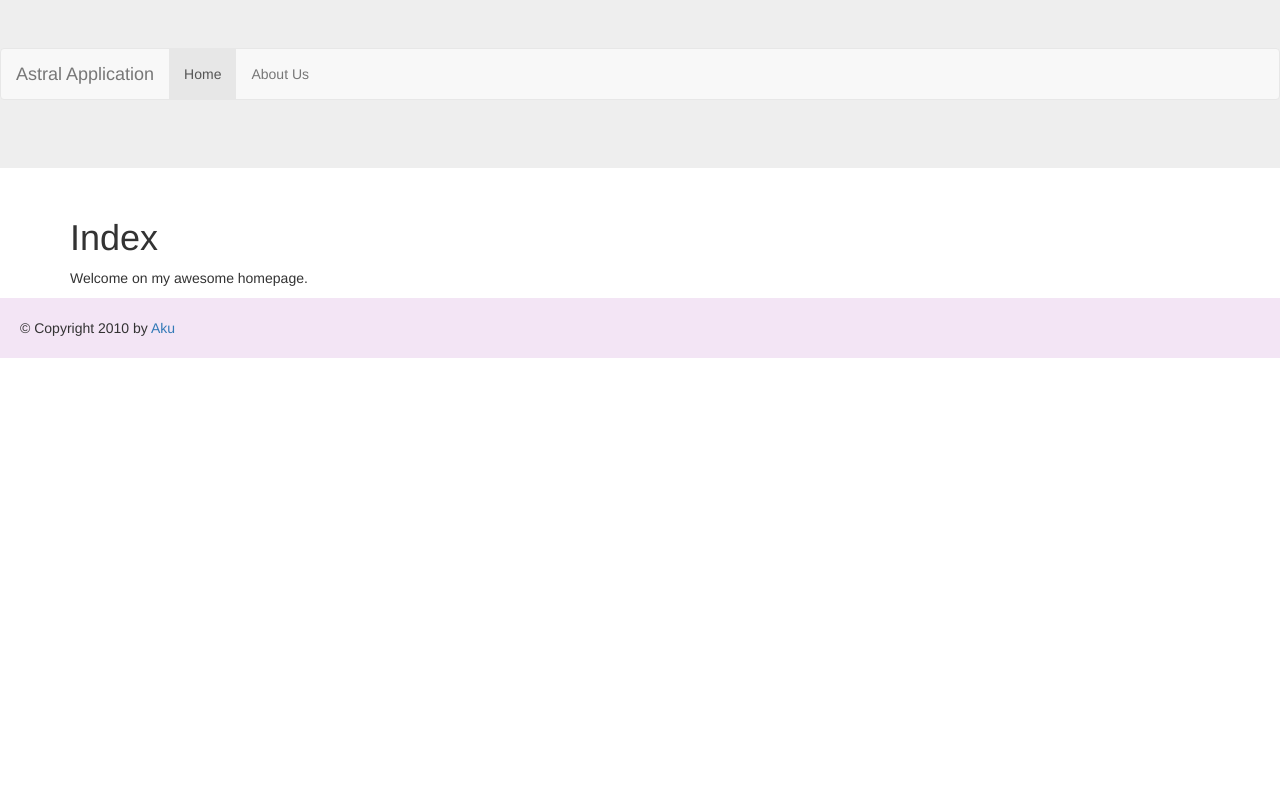
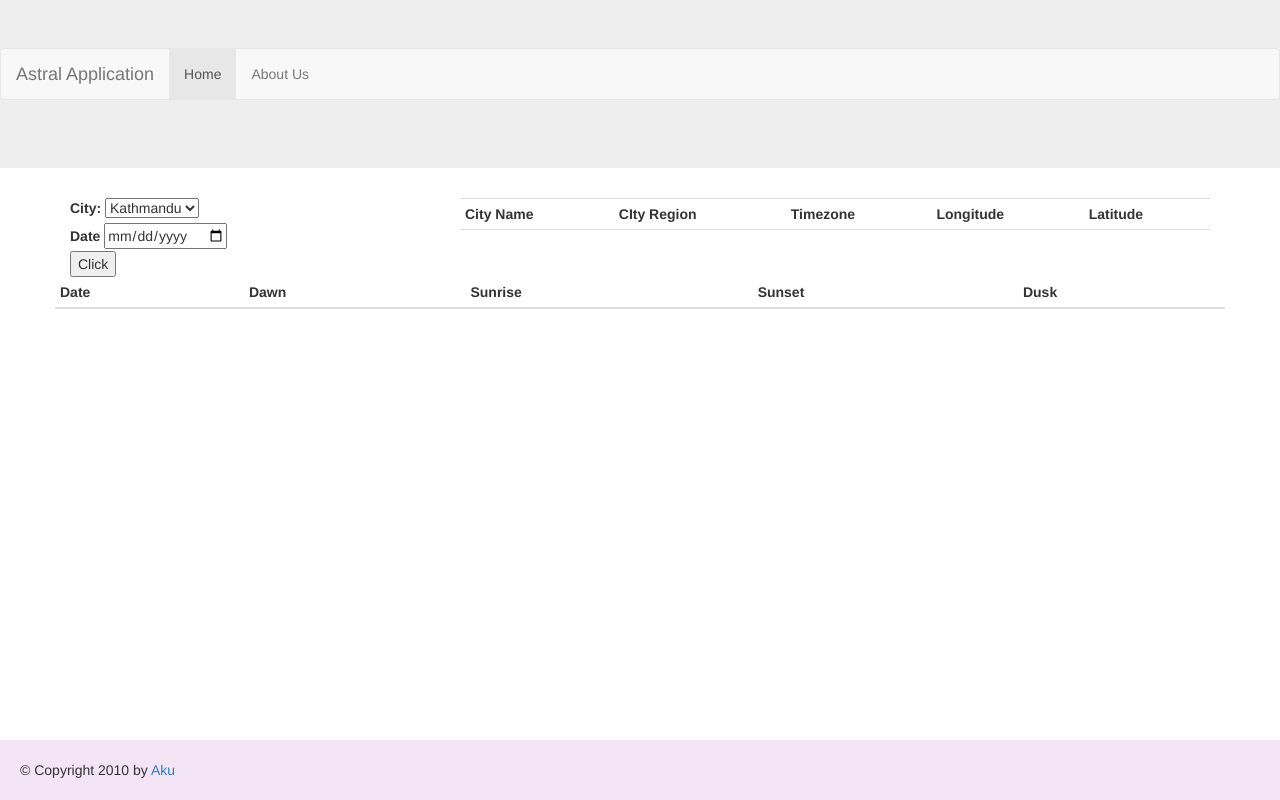
Before and after one commit to prithiviacharya/AstralSunApp, a Flask app: page / in a window 1280 px wide. Run offline with Flask 2, Linux system fonts and the light colour scheme; lists and menus that the app fills with data are empty; some libraries are stand-ins or nearby versions.

Commit message:
1.Add form 2. Add Table 3.Modified footnote

```diff
--- a/static/css/style.css
+++ b/static/css/style.css
@@ -6,3 +6,11 @@
         color:firebrick;
         text-align: center;
     }
+
+    #footer {
+        background-color: #f3e5f5;
+        padding: 20px;
+        position: absolute;
+        bottom: 0;
+        width: 100%;
+    }
--- a/templates/home.html
+++ b/templates/home.html
@@ -1,7 +1,59 @@
 {% extends "layout.html" %}
 
 {% block content %}
-  <h1>Index</h1>
-  <p class="important">
-    Welcome on my awesome homepage.
+  <div class="row">
+         <div class="col-sm-4"
+             <form>
+               <label>City:</label>
+               <select>
+                 <option>Kathmandu</option>
+                 <option>Texas</option>
+               </select>
+               <br>
+               <label>Date</label>
+               <input type="date" name="startdate">
+              </br>
+              <button type="submit">Click</button>
+             </form>
+  </div>
+
+<div class="col-sm-8">
+  <table style="width:100%" class="table table-condensed">
+      <tr>
+    <th> City Name</th>
+    <th>CIty Region</th>
+    <th>Timezone</th>
+    <th>Longitude</th>
+    <th>Latitude</th>
+     </tr>
+
+  <tr>
+    <td></td>
+    <td></td>
+    <td></td>
+    <td></td>
+    <td></td>
+
+  </tr>
+
+  </table>
+</div>
+  </div>
+
+<div class="row">
+    <table style="width:100%" class="table table-condensed">
+    <thead>
+      <tr>
+        <th>Date</th>
+        <th>Dawn</th>
+        <th>Sunrise</th>
+        <th>Sunset</th>
+        <th>Dusk</th>
+      </tr>
+    </thead>
+  </table>
+</div>
+
+
+
 {% endblock %}
--- a/templates/layout.html
+++ b/templates/layout.html
@@ -1,18 +1,13 @@
 <!DOCTYPE html>
 <html lang="en">
 <head>
+  <link rel="stylesheet" href="{{ url_for('static', filename='css/style.css') }}">
   <title>Bootstrap Example</title>
   <meta charset="utf-8">
   <meta name="viewport" content="width=device-width, initial-scale=1">
   <link rel="stylesheet" href="https://maxcdn.bootstrapcdn.com/bootstrap/3.4.1/css/bootstrap.min.css">
   <script src="https://ajax.googleapis.com/ajax/libs/jquery/3.5.1/jquery.min.js"></script>
   <script src="https://maxcdn.bootstrapcdn.com/bootstrap/3.4.1/js/bootstrap.min.js"></script>
-  <style type="text/css">
-    #footer {
-    background-color: #f3e5f5;
-    padding: 20px;
-  }
-  </style>
 </head>
 <body>
 
```
